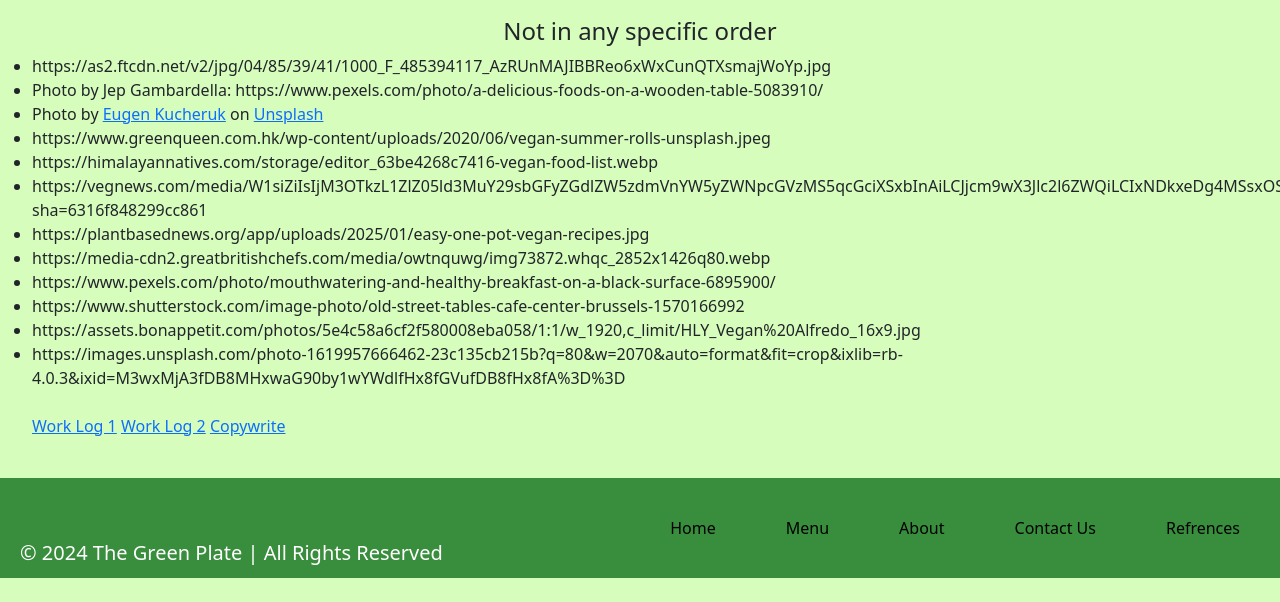
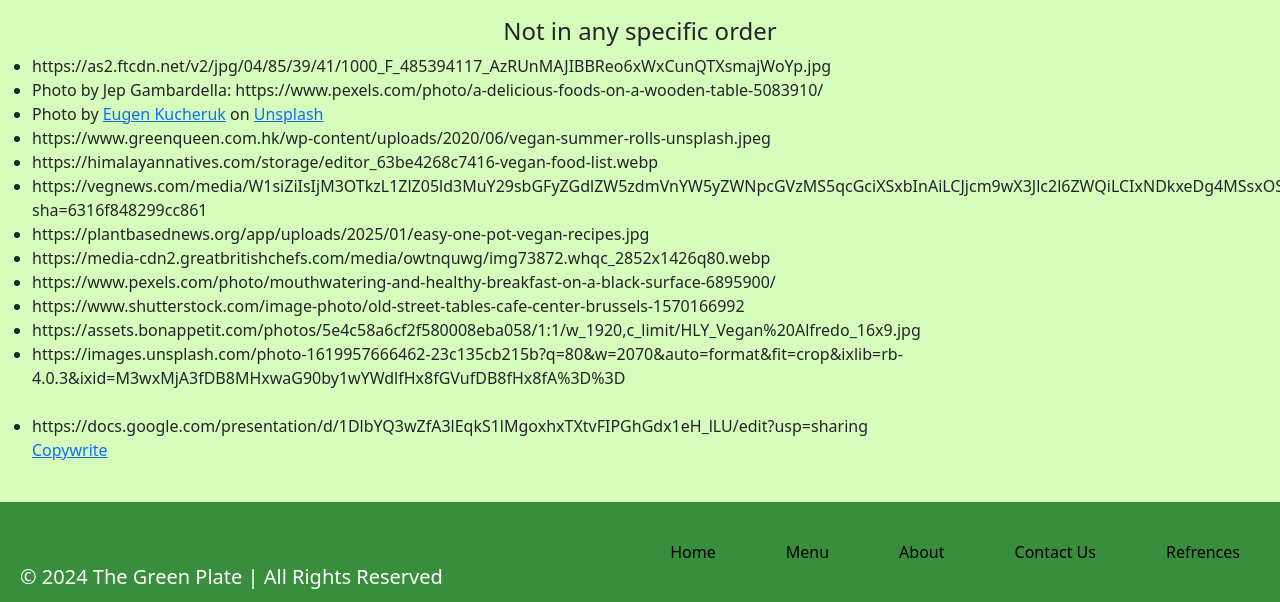
Before and after one commit to jbeach33/Green-Plate, a plain HTML site: page refrence.html in a window 1280 px wide. Shown: the part 279-881 px from the top of the page. Before the commit the page ends 857 px from the top, so only its background shows below. Drawn offline with nearby package versions, Linux system fonts and the light colour scheme; a web font is replaced by a local one.

Commit message:
Update refrence.html

```diff
--- a/refrence.html
+++ b/refrence.html
@@ -62,8 +62,7 @@
       <li>https://assets.bonappetit.com/photos/5e4c58a6cf2f580008eba058/1:1/w_1920,c_limit/HLY_Vegan%20Alfredo_16x9.jpg</li>
       <li>https://images.unsplash.com/photo-1619957666462-23c135cb215b?q=80&w=2070&auto=format&fit=crop&ixlib=rb-4.0.3&ixid=M3wxMjA3fDB8MHxwaG90by1wYWdlfHx8fGVufDB8fHx8fA%3D%3D</li>
       <br>
-      <a href="images/worklog1.pdf" target="_blank">Work Log 1</a>
-    <a href="images/worklog2.pdf" target="_blank">Work Log 2</a>
+    <li>https://docs.google.com/presentation/d/1DlbYQ3wZfA3lEqkS1lMgoxhxTXtvFIPGhGdx1eH_lLU/edit?usp=sharing</li>
     <a href="images/tsacopywrite.pdf" target="_blank">Copywrite</a>
 
     </ul>
```
